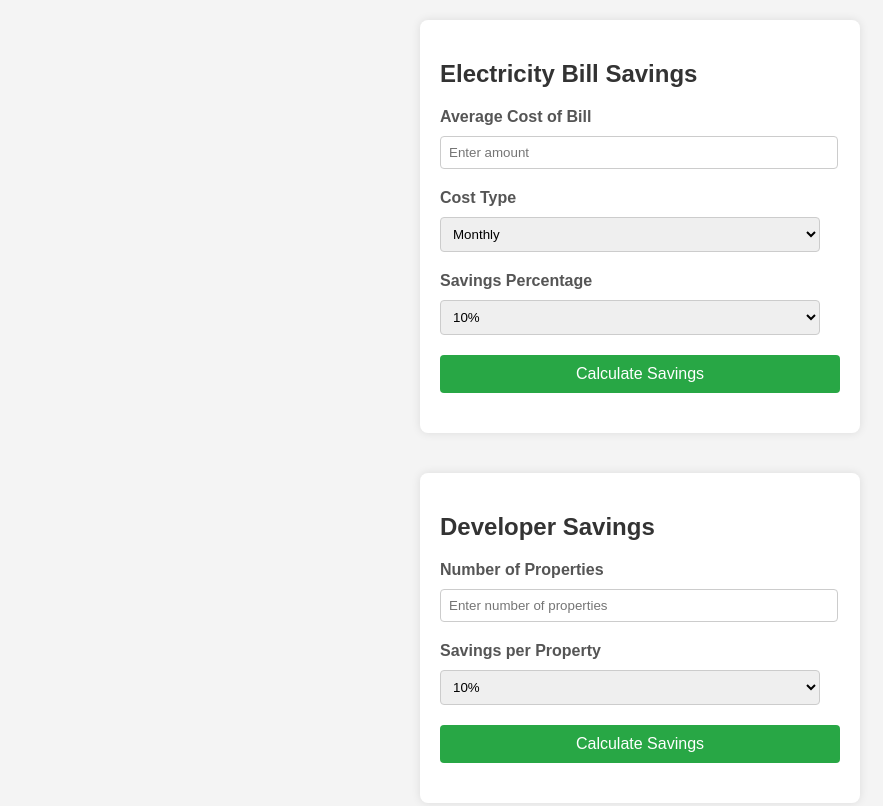
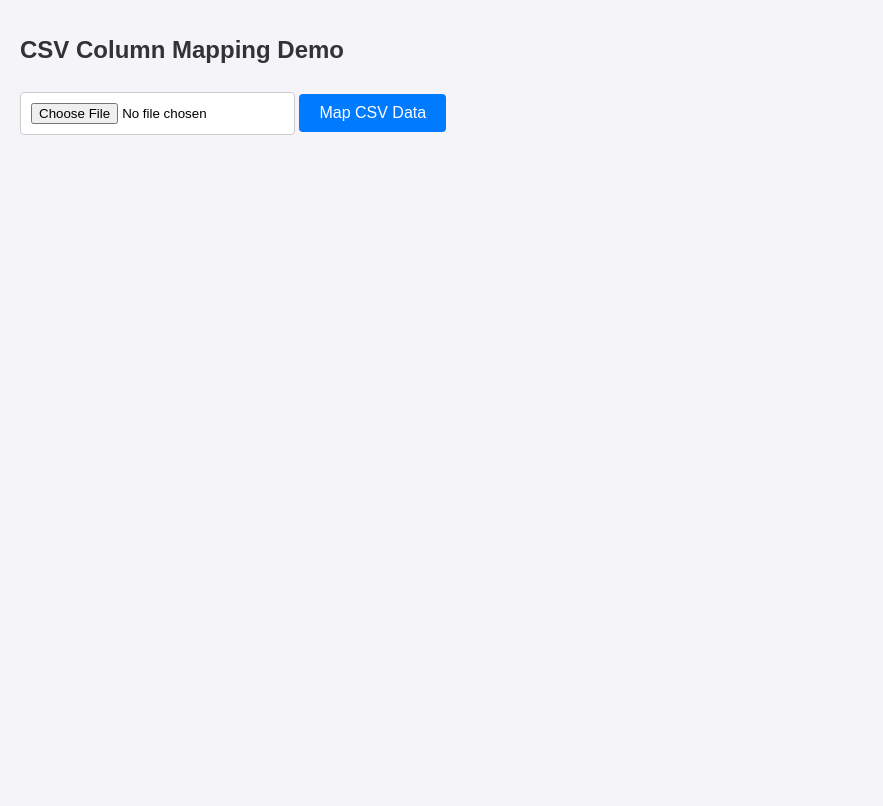
Before and after one commit to technameer/maximum-borrowing-estimation-tool, a plain HTML site: page index.html in a window 1280 px wide. Shown: the whole page, without its empty margins (0-883 px from the left). Drawn offline with Linux system fonts and the light colour scheme.

Commit message:
Update index.html

```diff
--- a/index.html
+++ b/index.html
@@ -3,141 +3,95 @@
 <head>
     <meta charset="UTF-8">
     <meta name="viewport" content="width=device-width, initial-scale=1.0">
-    <title>Electricity Savings Calculators</title>
+    <title>CSV Column Mapping</title>
     <style>
         body {
-            font-family: Arial, sans-serif;
-            background-color: #f4f4f4;
+            font-family: 'Arial', sans-serif;
+            background-color: #f4f4f9;
             margin: 0;
-            padding: 0;
-            display: flex;
-            flex-direction: column;
-            align-items: center;
-            justify-content: center;
-            min-height: 100vh;
+            padding: 20px;
         }
-
-        .calculator {
+        h1 {
+            color: #333;
+            font-size: 24px;
+            margin-bottom: 20px;
+        }
+        input[type="file"] {
+            padding: 10px;
+            border: 1px solid #ccc;
+            border-radius: 4px;
+            background-color: #fff;
+            cursor: pointer;
+        }
+        button {
+            padding: 10px 20px;
+            margin-top: 10px;
+            border: none;
+            border-radius: 4px;
+            background-color: #007bff;
+            color: #fff;
+            font-size: 16px;
+            cursor: pointer;
+            transition: background-color 0.3s;
+        }
+        button:hover {
+            background-color: #0056b3;
+        }
+        #mappingSection, #resultSection {
             background-color: #fff;
             padding: 20px;
-            margin: 20px;
-            border-radius: 8px;
-            box-shadow: 0 0 10px rgba(0, 0, 0, 0.1);
-            max-width: 400px;
+            border-radius: 5px;
+            box-shadow: 0 2px 4px rgba(0, 0, 0, 0.1);
+            margin-top: 20px;
+        }
+        select {
+            padding: 10px;
+            border: 1px solid #ccc;
+            border-radius: 4px;
+            margin-bottom: 10px;
             width: 100%;
         }
-
-        .calculator h2 {
-            margin-bottom: 20px;
-            font-size: 24px;
-            color: #333;
+        table {
+            width: 100%;
+            border-collapse: collapse;
+            margin-top: 20px;
+            background-color: #fff;
+            border-radius: 5px;
+            overflow: hidden;
+            box-shadow: 0 2px 4px rgba(0, 0, 0, 0.1);
         }
-
-        .calculator label {
-            display: block;
-            margin-bottom: 10px;
-            font-weight: bold;
-            color: #555;
+        table, th, td {
+            border: 1px solid #ddd;
         }
-
-        .calculator input, .calculator select {
-            width: calc(100% - 20px);
-            padding: 8px;
-            margin-bottom: 20px;
-            border: 1px solid #ccc;
-            border-radius: 4px;
+        th, td {
+            padding: 15px;
+            text-align: left;
         }
-
-        .calculator button {
-            width: 100%;
-            padding: 10px;
-            background-color: #28a745;
+        th {
+            background-color: #007bff;
             color: #fff;
-            border: none;
-            border-radius: 4px;
-            font-size: 16px;
-            cursor: pointer;
         }
-
-        .calculator button:hover {
-            background-color: #218838;
-        }
-
-        .result {
-            margin-top: 20px;
-            font-size: 18px;
-            color: #333;
+        td {
+            background-color: #f9f9f9;
         }
     </style>
 </head>
 <body>
+    <h1>CSV Column Mapping Demo</h1>
+    <input type="file" id="csvFileInput" accept=".csv">
+    <button onclick="mapCSV()">Map CSV Data</button>
 
-    <div class="calculator" id="calc1">
-        <h2>Electricity Bill Savings</h2>
-        <label for="billAmount">Average Cost of Bill</label>
-        <input type="number" id="billAmount" placeholder="Enter amount">
-
-        <label for="costType">Cost Type</label>
-        <select id="costType">
-            <option value="monthly">Monthly</option>
-            <option value="annual">Annual</option>
-        </select>
-
-        <label for="savingsPercentage">Savings Percentage</label>
-        <select id="savingsPercentage">
-            <option value="0.9">10%</option>
-            <option value="0.85">15%</option>
-            <option value="0.8">20%</option>
-        </select>
-
-        <button onclick="calculateSavings()">Calculate Savings</button>
-
-        <div class="result" id="result1"></div>
+    <div id="mappingSection" style="display: none;">
+        <h2>Adjust Column Mappings</h2>
+        <div id="mappingContainer"></div>
+        <button onclick="finalizeMapping()">Finalize Mapping</button>
     </div>
 
-    <div class="calculator" id="calc2">
-        <h2>Developer Savings</h2>
-        <label for="numProperties">Number of Properties</label>
-        <input type="number" id="numProperties" placeholder="Enter number of properties">
-
-        <label for="propertySavingsPercentage">Savings per Property</label>
-        <select id="propertySavingsPercentage">
-            <option value="82.8">10%</option>
-            <option value="124.24">15%</option>
-            <option value="165.66">20%</option>
-        </select>
-
-        <button onclick="calculatePropertySavings()">Calculate Savings</button>
-
-        <div class="result" id="result2"></div>
+    <div id="resultSection" style="display: none;">
+        <h2>Mapped Data</h2>
+        <table id="resultTable"></table>
     </div>
 
-    <script>
-        function calculateSavings() {
-            const billAmount = parseFloat(document.getElementById('billAmount').value);
-            const costType = document.getElementById('costType').value;
-            const savingsPercentage = parseFloat(document.getElementById('savingsPercentage').value);
-
-            const annualBill = costType === 'monthly' ? billAmount * 12 : billAmount;
-            const savings = annualBill / savingsPercentage;
-
-            document.getElementById('result1').innerHTML = `
-                1 Year Savings: $${(savings - annualBill).toFixed(2)}<br>
-                5 Year Savings: $${((savings - annualBill) * 5).toFixed(2)}<br>
-                10 Year Savings: $${((savings - annualBill) * 10).toFixed(2)}<br>
-                20 Year Savings: $${((savings - annualBill) * 20).toFixed(2)}
-            `;
-        }
-
-        function calculatePropertySavings() {
-            const numProperties = parseInt(document.getElementById('numProperties').value);
-            const savingsPerProperty = parseFloat(document.getElementById('propertySavingsPercentage').value);
-
-            const totalSavings = numProperties * savingsPerProperty;
-
-            document.getElementById('result2').innerHTML = `Total Savings: ${totalSavings.toFixed(2)}`;
-        }
-    </script>
-
+    <script src="script.js"></script>
 </body>
 </html>
```
